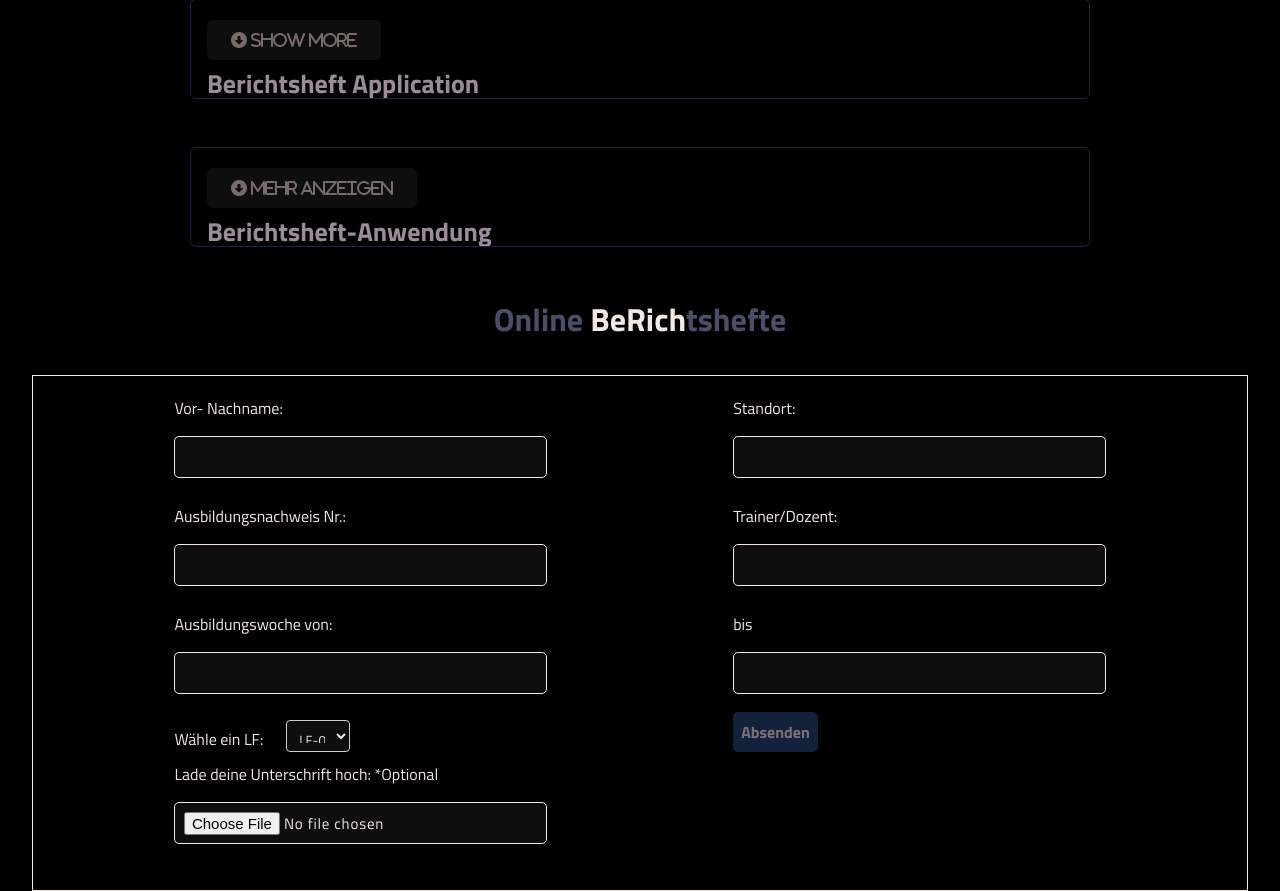
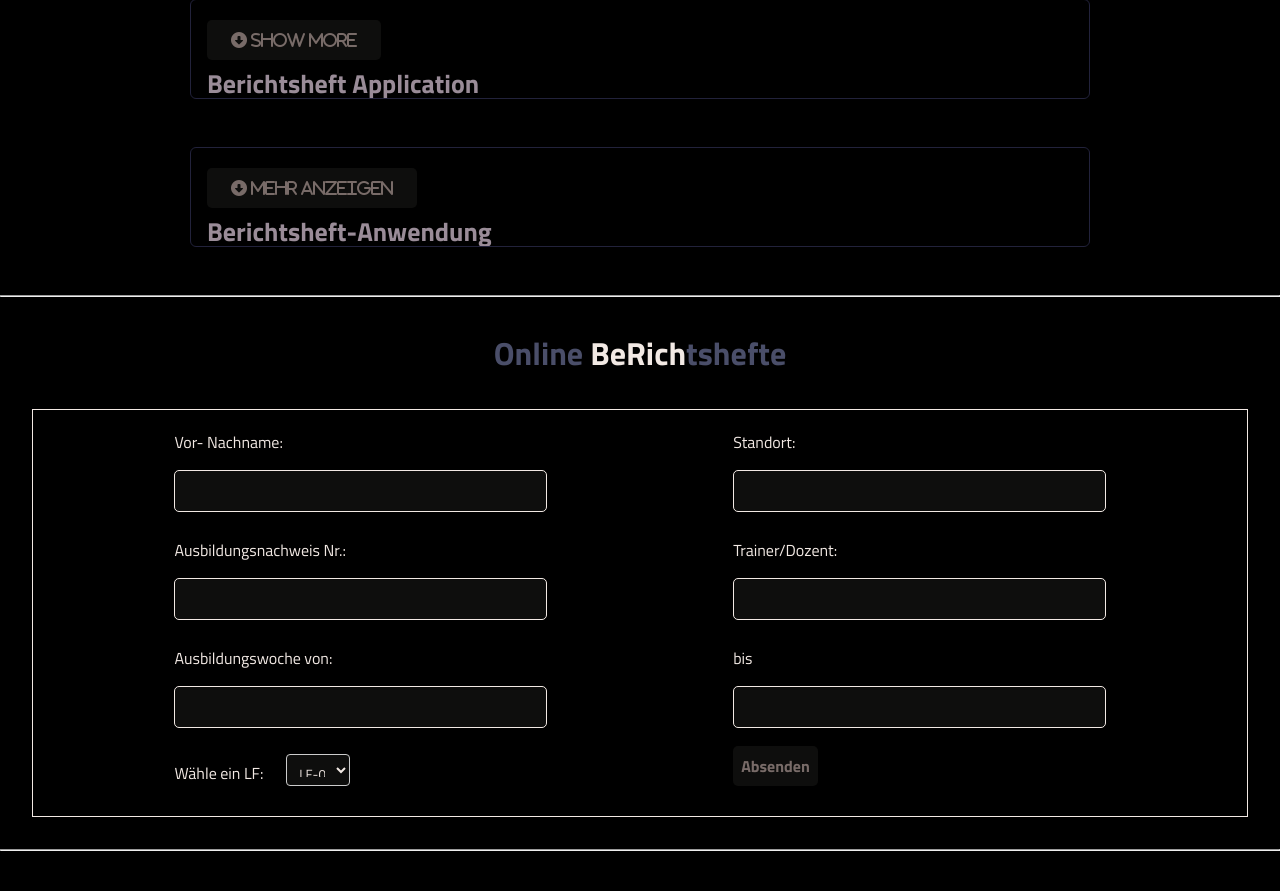
Before and after one commit to ColdByDefault/beRich, a Flask app: page /projects/ in a window 1280 px wide. Shown: the part 867-1758 px from the top of the page. After the commit the page ends 1718 px from the top, so only its background shows below. Run offline with Flask 3, Linux system fonts and the light colour scheme; some libraries are stand-ins or nearby versions.

Commit message:
everything is workin at this time being

```diff
--- a/version_2.0/app/projects/routes.py
+++ b/version_2.0/app/projects/routes.py
@@ -1,6 +1,6 @@
-import os
-from flask import Blueprint, jsonify, render_template, request, session
-from werkzeug.utils import secure_filename
+
+from flask import render_template, request
+
 from . import projects
 
 
@@ -21,33 +21,13 @@ def submit_form():
         'LF': request.form.get('lf-code')
     }
 
-    image = request.files['imageUpload']
-    if image and allowed_file(image.filename):
-        filename = secure_filename(image.filename)
-        image_path = os.path.join(projects.static_folder, 'uploads', filename)
-        image.save(image_path)
-        session['image_path'] = image_path
-        form_data['image_path'] = os.path.join('uploads', filename).replace('\\', '/')
+
 
     from .models import process_form_data
     from .notesDatabase import notes
     selected_notes = notes.get(form_data['LF'], {})
     process_form_data(form_data)
 
-    return render_template('projects/index.html', form_data=form_data, notes_data=selected_notes, form_submitted=True)
-
-def allowed_file(filename):
-    return '.' in filename and filename.rsplit('.', 1)[1].lower() in {'png', 'jpg', 'jpeg', 'gif'}
-
-@projects.route('/submit-edits', methods=['POST'])
-def submit_edits():
-    temporary_notes_storage = {}
-    data = request.get_json()
-    temporary_notes_storage.update(data)
-    return jsonify({"status": "Success", "message": "Notes updated temporarily."})
 
 
-
-@projects.route('/coming_soon')
-def coming_soon():
-    return render_template('projects/index2.html')
+    return render_template('projects/index.html', form_data=form_data, notes_data=selected_notes)
--- a/version_2.0/app/projects/static/projects.css
+++ b/version_2.0/app/projects/static/projects.css
@@ -388,6 +388,8 @@ optgroup option{
     border-bottom: 1px groove black;
     display: flex;
     width: 100%;
+    padding: 2rem;
+    background-color: rgb(255, 255, 255);
 }
 
 .user-picture{
--- a/version_2.0/app/projects/templates/projects/index.html
+++ b/version_2.0/app/projects/templates/projects/index.html
@@ -157,6 +157,7 @@
         </article>
     </div>
 </section>
+<hr>
 <div class="header-h1"><h1>Online <span>Be</span><span>Rich</span>tshefte</h1></div>
 <section id="berichWebApp">
     <div class="container-web-app">
@@ -211,16 +212,13 @@
                 </select>
             </div>
             <div class="input-group">
-                <a class="submit-berichts show-more" href="javascript:void(0);" id="submitButton" onclick="showResultsSection()">Absenden</a>
-            </div>
-            <div class="input-group">
-                <label for="imageUpload">Lade deine Unterschrift hoch: *Optional</label>
-                <input type="file" id="imageUpload" name="imageUpload" accept="image/*" class="input-field">
+                <a type="submit" class="show-more" onclick="showResultsSection()">Absenden</a>
             </div>
         </form>
     </div>
 </section>
-<section id="results-section" style="display: none;">
+<hr>
+<section id="results-section" style="display: none">
     <div class="container-result">
         <div class="container-result-form">
             <h1 class="document-header"><span>GFN</span> Berichtshefte</h1>
@@ -228,7 +226,7 @@
                 {% set ns = namespace(count=0) %}
                 {% for key, value in form_data.items() %}
                     {% if key != 'image_path' %}
-                        <div class="form-feld key"><strong class="{{ key | lower }}">{{ key }}</strong></div>
+                        <div class="form-feld"><strong class="{{ key | lower }}">{{ key }}</strong></div>
                         <div class="form-feld value">{{ value }}</div>
                         {% set ns.count = ns.count + 1 %}
                     {% endif %}
@@ -268,19 +266,10 @@
         <div class="strong">Durch die nachfolgende Unterschrift wird die Richtigkeit
             und Vollständigkeit der obigen Angaben bestätigt.
         </div>
-        <!--<div class="user-picture">
-            <div class="just-a-line">
-                {% if form_data and form_data.image_path %}
-                    <img src="{{ url_for('static', filename=form_data.image_path) }}" >
-                {% endif %}
-            </div>-->
-            <div class="just-a-line">
-                <div class="user-picture">Datum, Unterschrift der/des Auszubildenden</div>
-                <div class="user-picture">Datum, Unterschrift der/des Ausbildenden (GFN GmbH,Praktikumsbetrieb)</div>
-            </div>
+        <div class="just-a-line">
+            <div class="user-picture">Datum, Unterschrift der/des Auszubildenden</div>
+            <div class="user-picture">Datum, Unterschrift der/des Ausbildenden (GFN GmbH,Praktikumsbetrieb)</div>
         </div>
-    </div>
 </section>
-
 <script src="{{ url_for('projects.static', filename='projects.js')}}"></script>
 {% endblock %}
```
Also changed, not shown: version_2.0/app/projects/static/projects.js (+0 -40 lines).
